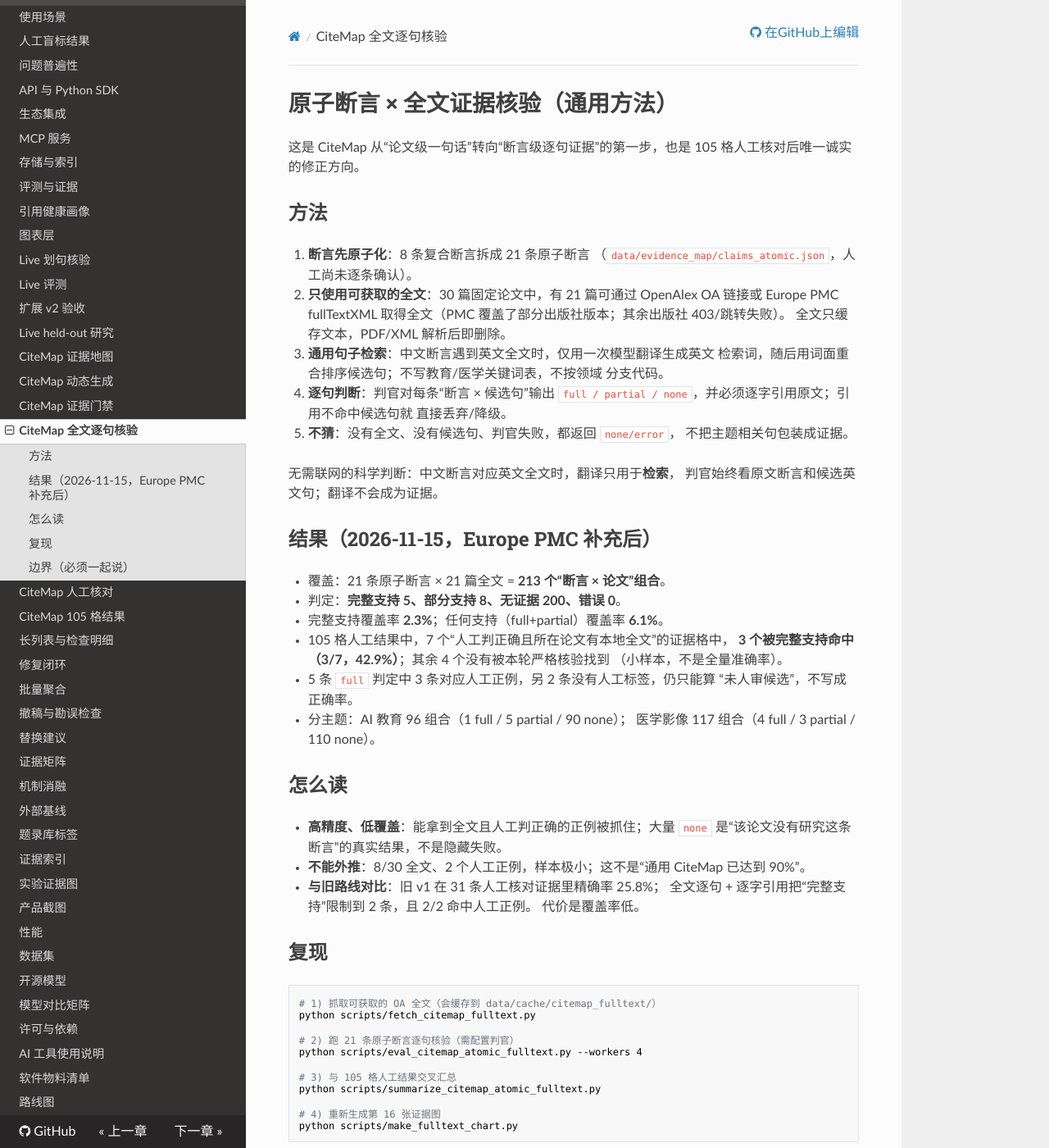
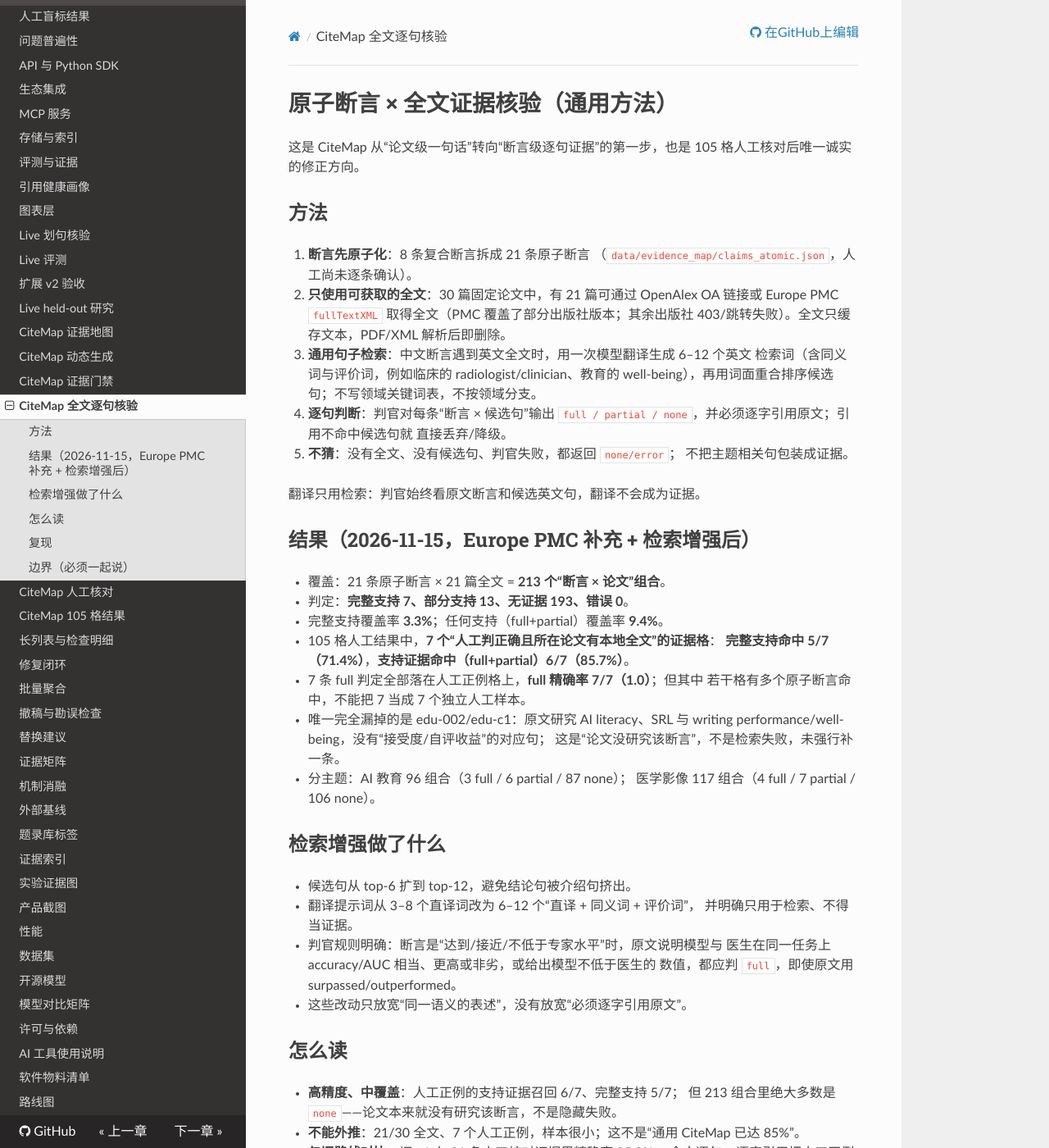
Before and after one commit to kkk431/citeguard-cn, an MkDocs documentation site: the page built from docs/citemap_atomic_fulltext.md, in a window 1280 px wide and 1400 px high. Shown: the whole window at 82% size. Built offline with MkDocs 1.6.1, drawn with Linux system fonts in a browser that asks for light colours; nearby versions of some CDN libraries; some of the changed text lies outside the part shown.

Commit message:
Improve CiteMap full-text evidence recall with expanded retrieval and comparator rules (1.7.29)

```diff
--- a/docs/citemap_atomic_fulltext.md
+++ b/docs/citemap_atomic_fulltext.md
@@ -7,43 +7,53 @@
 
 1. **断言先原子化**：8 条复合断言拆成 21 条原子断言
    （`data/evidence_map/claims_atomic.json`，人工尚未逐条确认）。
-2. **只使用可获取的全文**：30 篇固定论文中，有 21 篇可通过 OpenAlex OA 链接或 Europe PMC
-   fullTextXML 取得全文（PMC 覆盖了部分出版社版本；其余出版社 403/跳转失败）。
-   全文只缓存文本，PDF/XML 解析后即删除。
-3. **通用句子检索**：中文断言遇到英文全文时，仅用一次模型翻译生成英文
-   检索词，随后用词面重合排序候选句；不写教育/医学关键词表，不按领域
-   分支代码。
+2. **只使用可获取的全文**：30 篇固定论文中，有 21 篇可通过 OpenAlex OA 链接或
+   Europe PMC `fullTextXML` 取得全文（PMC 覆盖了部分出版社版本；其余出版社
+   403/跳转失败）。全文只缓存文本，PDF/XML 解析后即删除。
+3. **通用句子检索**：中文断言遇到英文全文时，用一次模型翻译生成 6–12 个英文
+   检索词（含同义词与评价词，例如临床的 radiologist/clinician、教育的
+   well-being），再用词面重合排序候选句；不写领域关键词表，不按领域分支。
 4. **逐句判断**：判官对每条“断言 × 候选句”输出
    `full / partial / none`，并必须逐字引用原文；引用不命中候选句就
    直接丢弃/降级。
-5. **不猜**：没有全文、没有候选句、判官失败，都返回 `none/error`，
+5. **不猜**：没有全文、没有候选句、判官失败，都返回 `none/error`；
    不把主题相关句包装成证据。
 
-无需联网的科学判断：中文断言对应英文全文时，翻译只用于**检索**，
-判官始终看原文断言和候选英文句；翻译不会成为证据。
+翻译只用检索：判官始终看原文断言和候选英文句，翻译不会成为证据。
 
-## 结果（2026-11-15，Europe PMC 补充后）
+## 结果（2026-11-15，Europe PMC 补充 + 检索增强后）
 
 - 覆盖：21 条原子断言 × 21 篇全文 = **213 个“断言 × 论文”组合**。
-- 判定：**完整支持 5、部分支持 8、无证据 200、错误 0**。
-- 完整支持覆盖率 **2.3%**；任何支持（full+partial）覆盖率 **6.1%**。
-- 105 格人工结果中，7 个“人工判正确且所在论文有本地全文”的证据格中，
-  **3 个被完整支持命中（3/7，42.9%）**；其余 4 个没有被本轮严格核验找到
-  （小样本，不是全量准确率）。
-- 5 条 `full` 判定中 3 条对应人工正例，另 2 条没有人工标签，仍只能算
-  “未人审候选”，不写成正确率。
-- 分主题：AI 教育 96 组合（1 full / 5 partial / 90 none）；
-  医学影像 117 组合（4 full / 3 partial / 110 none）。
+- 判定：**完整支持 7、部分支持 13、无证据 193、错误 0**。
+- 完整支持覆盖率 **3.3%**；任何支持（full+partial）覆盖率 **9.4%**。
+- 105 格人工结果中，**7 个“人工判正确且所在论文有本地全文”的证据格**：
+  **完整支持命中 5/7（71.4%）**，**支持证据命中（full+partial）6/7（85.7%）**。
+- 7 条 full 判定全部落在人工正例格上，**full 精确率 7/7（1.0）**；但其中
+  若干格有多个原子断言命中，不能把 7 当成 7 个独立人工样本。
+- 唯一完全漏掉的是 edu-002/edu-c1：原文研究 AI literacy、SRL 与
+  writing performance/well-being，没有“接受度/自评收益”的对应句；
+  这是“论文没研究该断言”，不是检索失败，未强行补一条。
+- 分主题：AI 教育 96 组合（3 full / 6 partial / 87 none）；
+  医学影像 117 组合（4 full / 7 partial / 106 none）。
+
+## 检索增强做了什么
+
+- 候选句从 top-6 扩到 top-12，避免结论句被介绍句挤出。
+- 翻译提示词从 3–8 个直译词改为 6–12 个“直译 + 同义词 + 评价词”，
+  并明确只用于检索、不得当证据。
+- 判官规则明确：断言是“达到/接近/不低于专家水平”时，原文说明模型与
+  医生在同一任务上 accuracy/AUC 相当、更高或非劣，或给出模型不低于医生的
+  数值，都应判 `full`，即使原文用 surpassed/outperformed。
+- 这些改动只放宽“同一语义的表述”，没有放宽“必须逐字引用原文”。
 
 ## 怎么读
 
-- **高精度、低覆盖**：能拿到全文且人工判正确的正例被抓住；大量 `none`
-  是“该论文没有研究这条断言”的真实结果，不是隐藏失败。
-- **不能外推**：8/30 全文、2 个人工正例，样本极小；这不是“通用
-  CiteMap 已达到 90%”。
+- **高精度、中覆盖**：人工正例的支持证据召回 6/7、完整支持 5/7；
+  但 213 组合里绝大多数是 `none`——论文本来就没有研究该断言，不是隐藏失败。
+- **不能外推**：21/30 全文、7 个人工正例，样本很小；这不是“通用 CiteMap
+  已达 85%”。
 - **与旧路线对比**：旧 v1 在 31 条人工核对证据里精确率 25.8%；
-  全文逐句 + 逐字引用把“完整支持”限制到 2 条，且 2/2 命中人工正例。
-  代价是覆盖率低。
+  全文逐句 + 逐字引用把人工正例的完整支持从 2/7 提到 5/7，代价是覆盖率仍低。
 
 ## 复现
 
@@ -52,7 +62,8 @@
 python scripts/fetch_citemap_fulltext.py
 
 # 2) 跑 21 条原子断言逐句核验（需配置判官）
-python scripts/eval_citemap_atomic_fulltext.py --workers 4
+python scripts/eval_citemap_atomic_fulltext.py --top 12 --workers 6 \
+  --out data/experiments/citemap_atomic_fulltext_v2.json
 
 # 3) 与 105 格人工结果交叉汇总
 python scripts/summarize_citemap_atomic_fulltext.py
--- a/docs/sbom.json
+++ b/docs/sbom.json
@@ -3,11 +3,11 @@
   "specVersion": "1.5",
   "version": 1,
   "metadata": {
-    "timestamp": "2026-11-15T13:55:22Z",
+    "timestamp": "2026-11-15T14:21:44Z",
     "component": {
       "type": "application",
       "name": "citeguard-cn",
-      "version": "1.7.28",
+      "version": "1.7.29",
       "licenses": [
         {
           "license": {
@@ -19,7 +19,7 @@
     "tools": [
       {
         "name": "make_sbom.py",
-        "version": "1.7.28"
+        "version": "1.7.29"
       }
     ]
   },
```
Also changed, not shown: other parts of docs/citemap_atomic_fulltext.md (+7 -6 lines), CHANGELOG.md (+7 -0 lines), README.md (+3 -3 lines), docs/deployment.md (+6 -6 lines), docs/evidence_charts.md (+2 -2 lines), docs/evidence_index.md (+2 -2 lines), docs/evidence/shots/final/charts/16-fulltext-atomic.png, 10 other files.
